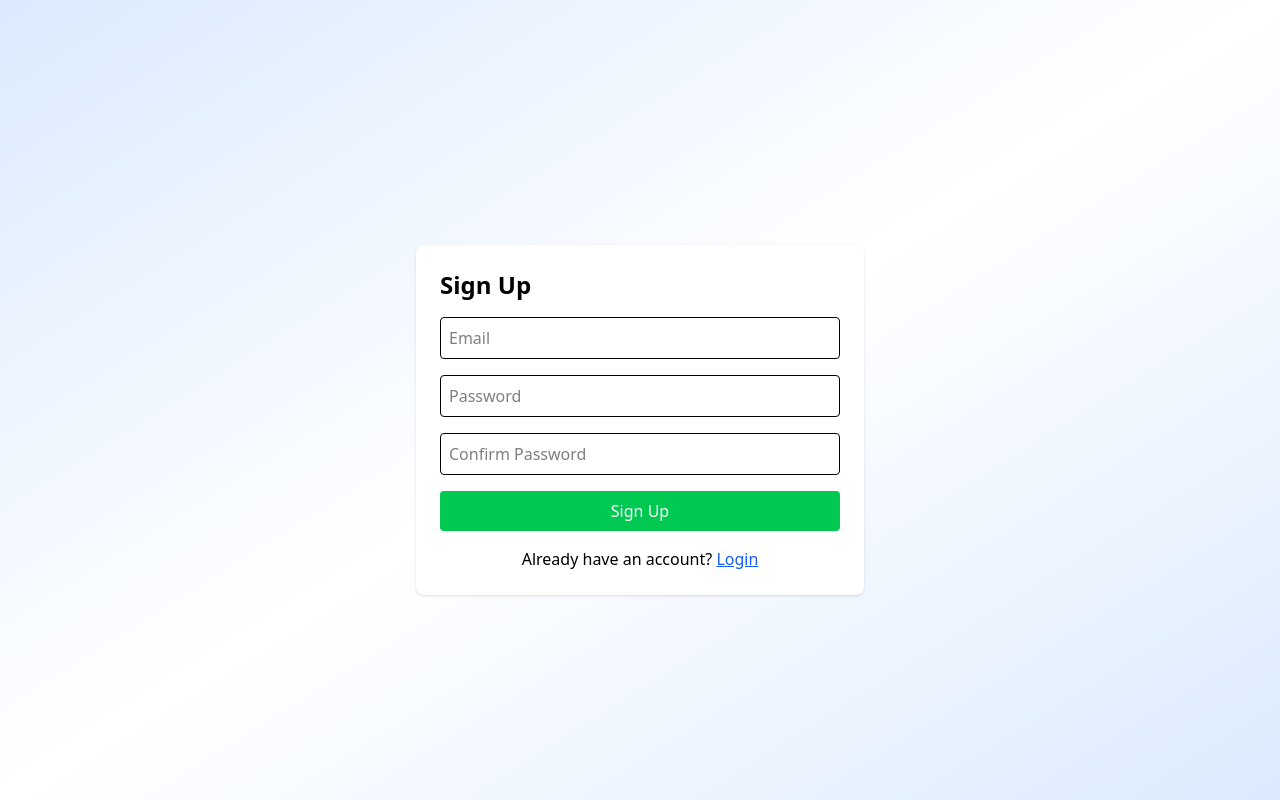
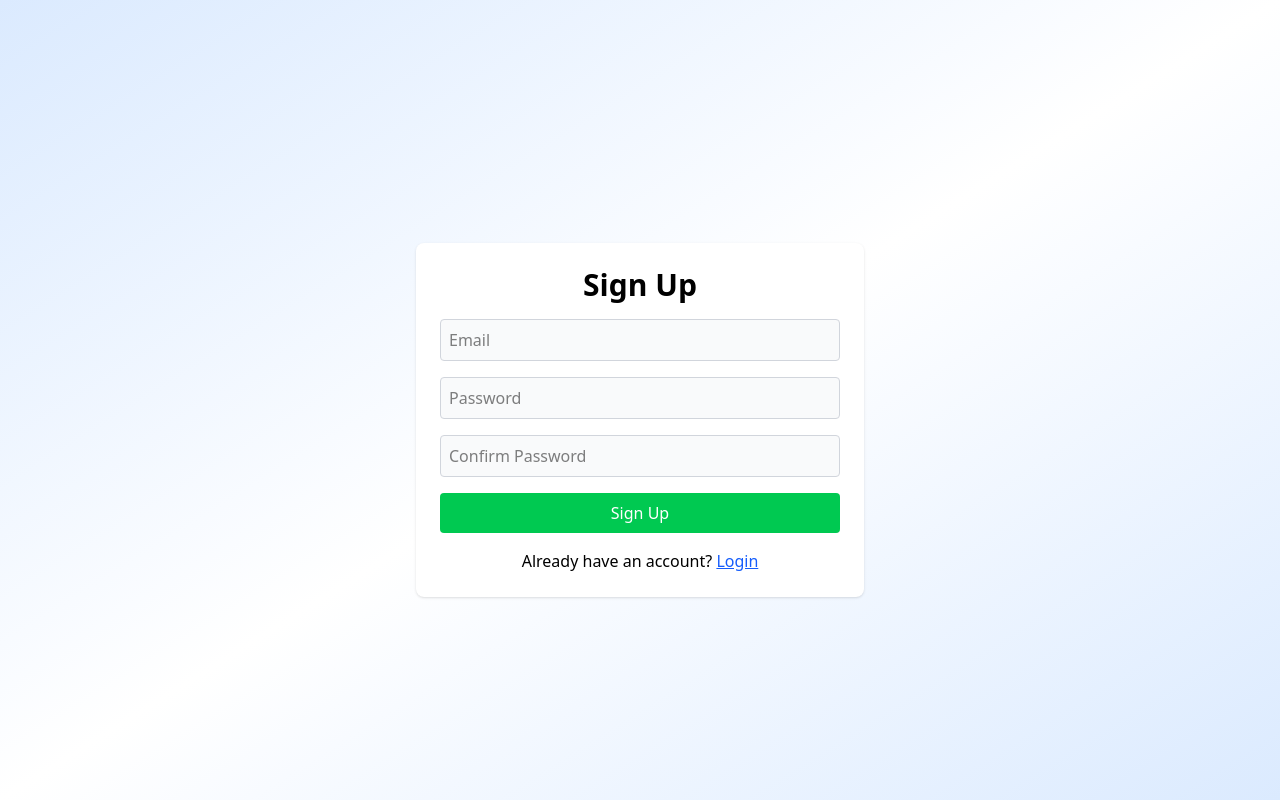
Before and after one commit to vitesh-reddy/Blogify, a React (Vite) app in the folder frontend/: page / in a window 1280 px wide. Both pictures are taken after a click on the button "Sign Up". Built offline with nearby package versions, Linux system fonts and the light colour scheme; no server answers.

Commit message:
feature: Signup

```diff
--- a/frontend/src/components/BlogList.jsx
+++ b/frontend/src/components/BlogList.jsx
@@ -21,7 +21,7 @@ function BlogList({ blogs, setView, fetchBlogs, setEditBlog, setShowBlog }) {
     };
 
     return (
-        <div className="max-w-5xl mx-auto mt-10 p-8 bg-gradient-to-br from-white via-blue-50 to-blue-100 rounded-2xl shadow-2xl border border-blue-200">
+        <div className="min-w-[70vw] max-w-[80vw] mx-auto mt-10 p-8 bg-gradient-to-br from-white via-blue-[#eff6ee] to-blue-50 rounded-2xl shadow-2xl border border-blue-200">
             <div className="flex justify-between items-center mb-8">
                 <h2 className="text-4xl font-extrabold text-blue-700 drop-shadow">📝 Your Blogs</h2>
                 <button
--- a/frontend/src/components/Signup.jsx
+++ b/frontend/src/components/Signup.jsx
@@ -26,15 +26,15 @@ function Signup({ setShowLogin }) {
     };
 
     return (
-        <div className="max-w-md mx-auto mt-10 p-6 bg-white rounded-lg shadow">
-            <h2 className="text-2xl font-bold mb-4">Sign Up</h2>
+        <div className="max-w-md mx-auto mt-10 p-6 bg-white rounded-lg shadow flex flex-col items-center">
+            <h2 className="text-3xl font-bold mb-4">Sign Up</h2>
             <form onSubmit={handleSignup}>
                 <input
                     type="email"
                     value={email}
                     onChange={e => setEmail(e.target.value)}
                     placeholder="Email"
-                    className="w-full p-2 mb-4 border rounded"
+                    className="w-full p-2 mb-4 border border-gray-300 rounded bg-gray-50 focus:bg-white focus:border-green-500 focus:ring-2 focus:ring-green-200 outline-none transition-all duration-200"
                     required
                 />
                 <input
@@ -42,7 +42,7 @@ function Signup({ setShowLogin }) {
                     value={password}
                     onChange={e => setPassword(e.target.value)}
                     placeholder="Password"
-                    className="w-full p-2 mb-4 border rounded"
+                    className="w-full p-2 mb-4 border border-gray-300 rounded bg-gray-50 focus:bg-white focus:border-green-500 focus:ring-2 focus:ring-green-200 outline-none transition-all duration-200"
                     required
                 />
                 <input
@@ -50,7 +50,7 @@ function Signup({ setShowLogin }) {
                     value={confirm}
                     onChange={e => setConfirm(e.target.value)}
                     placeholder="Confirm Password"
-                    className="w-full p-2 mb-4 border rounded"
+                    className="w-full p-2 mb-4 border border-gray-300 rounded bg-gray-50 focus:bg-white focus:border-green-500 focus:ring-2 focus:ring-green-200 outline-none transition-all duration-200"
                     required
                 />
                 <button type="submit" className="w-full bg-green-500 text-white p-2 rounded hover:bg-green-600">
```
